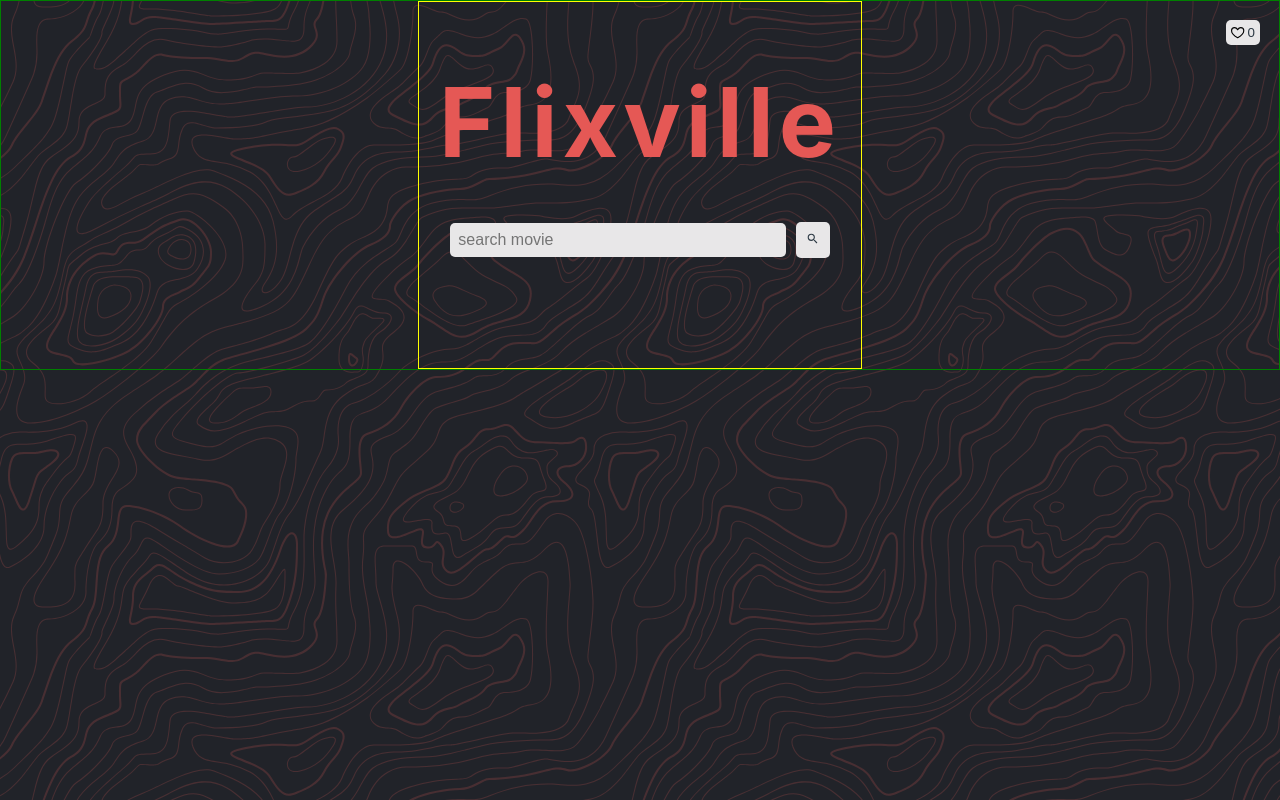
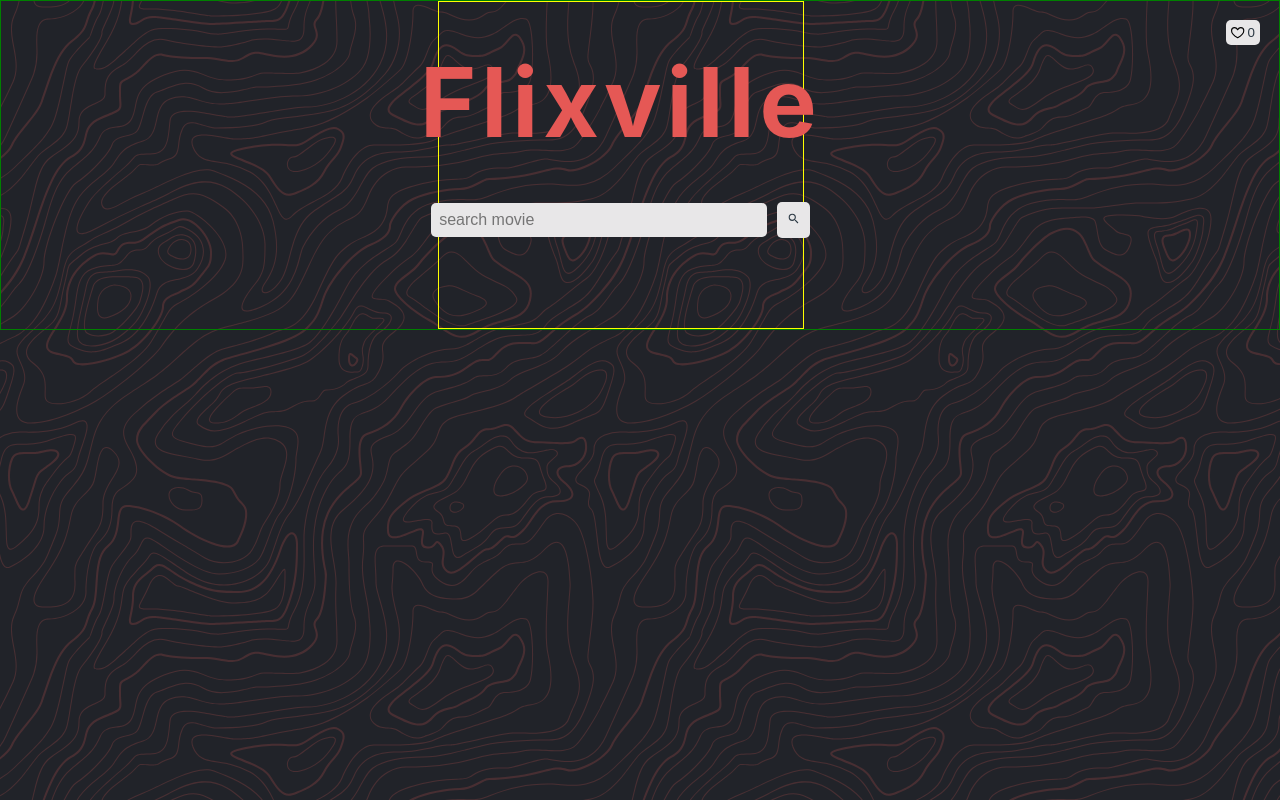
Before and after one commit to GamerShabandari/react-movies, a React (Create React App) app: page / in a window 1280 px wide. Built offline with nearby package versions, Linux system fonts and the light colour scheme.

Commit message:
css bugg

```diff
--- a/src/App.css
+++ b/src/App.css
@@ -5,6 +5,5 @@
   align-items: center;
   justify-content: baseline;
   border: 1px solid yellow;
-  width: auto;
-  padding: 20px;
+  width: 90%;
 }
--- a/src/index.css
+++ b/src/index.css
@@ -1,6 +1,7 @@
 body {
   display: flex;
-  flex-direction: column;
+  flex-direction: row;
+  justify-content: center;
   align-items: center;
   margin: 0;
   padding: 0;
```
